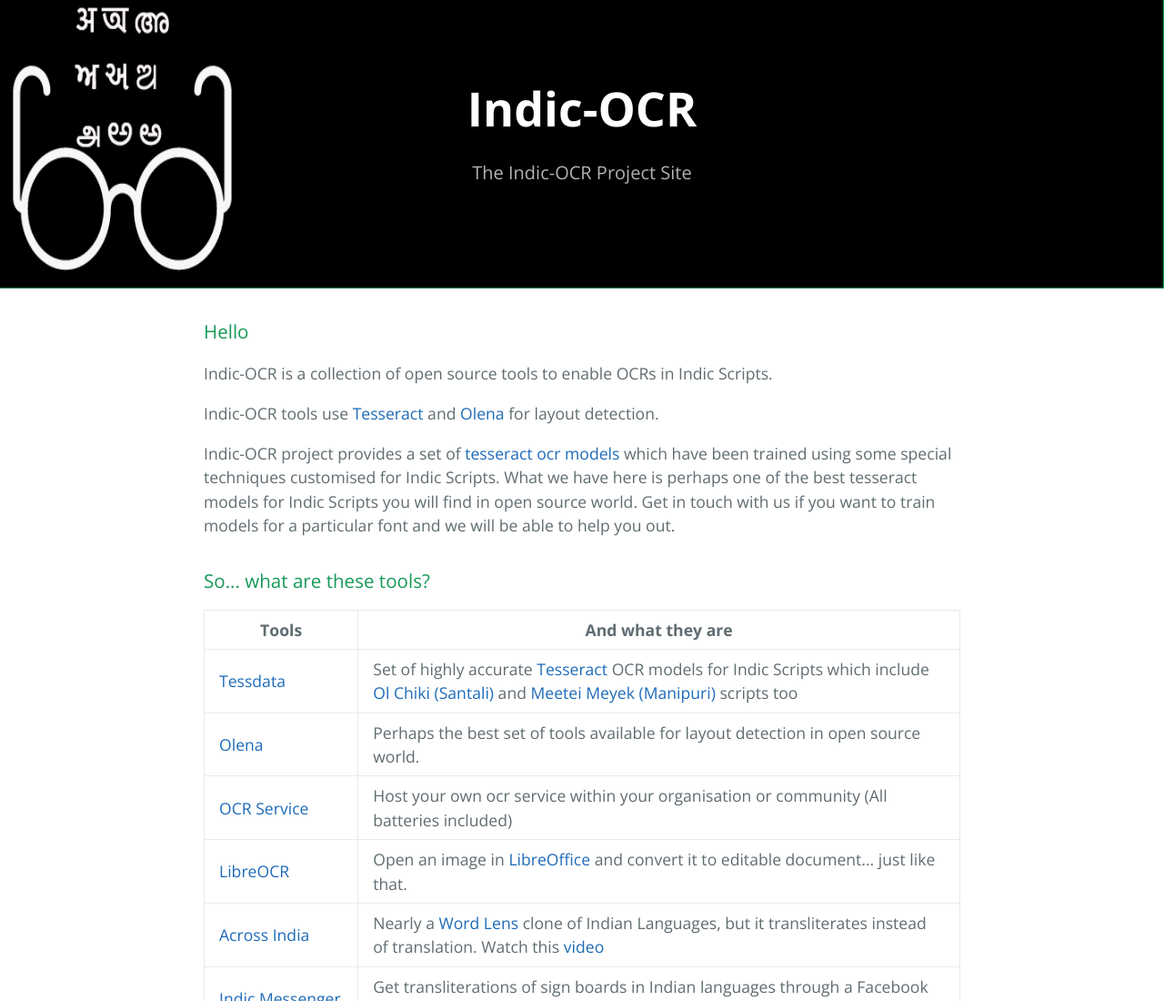
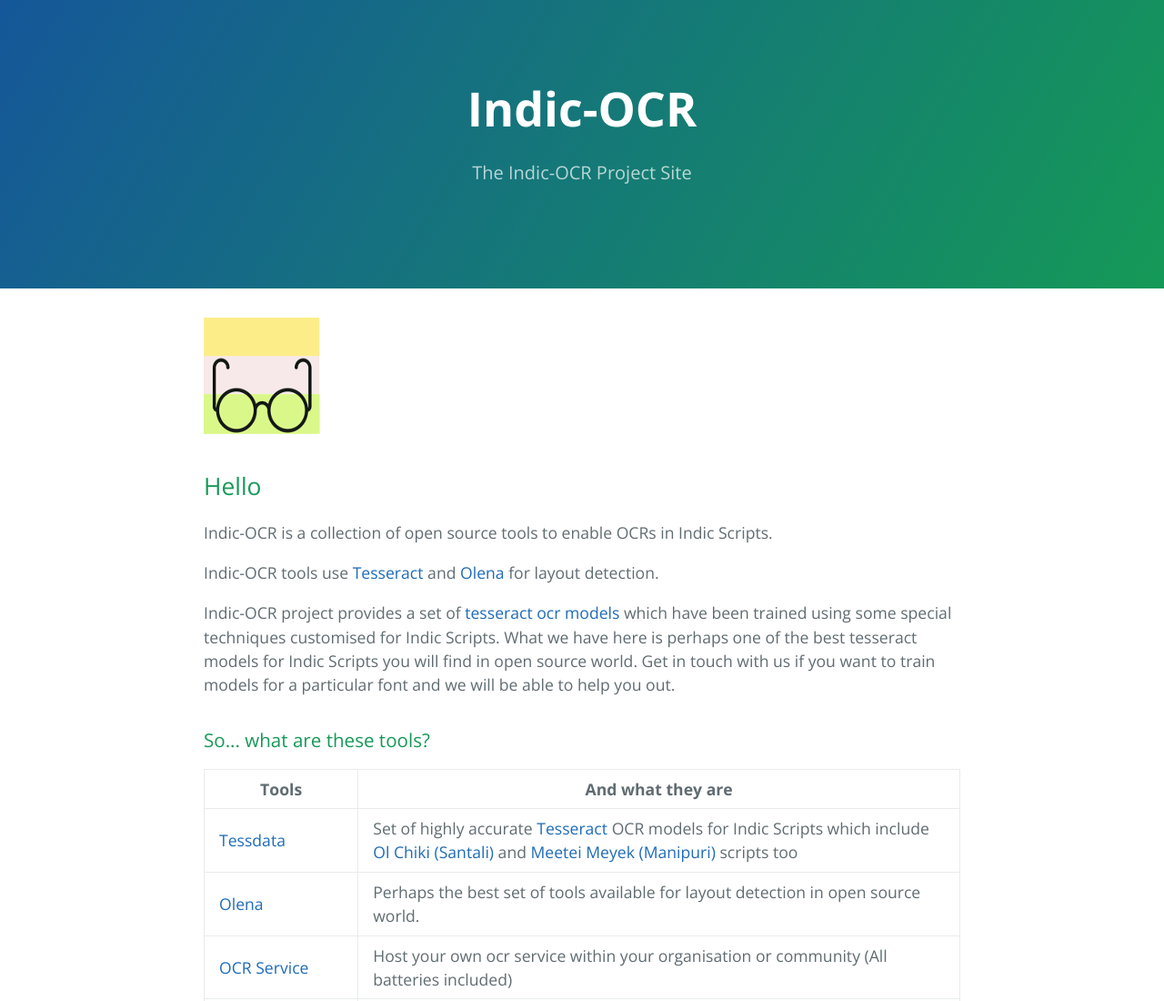
Before and after one commit to indic-ocr/indic-ocr.github.io, a website: page index.html in a window 1280 px wide. Shown: the top 1100 px of the page at 91% size. Drawn offline with nearby package versions, Linux system fonts and the light colour scheme.

Commit message:
Replace master branch with page content via GitHub

```diff
--- a/index.html
+++ b/index.html
@@ -16,8 +16,10 @@
     </section>
 
     <section class="main-content">
-      <h3>
-<a id="hello" class="anchor" href="#hello" aria-hidden="true"><span aria-hidden="true" class="octicon octicon-link"></span></a>Hello</h3>
+      <p><img src="images/indicocr128.png" alt="Logo"></p>
+
+<h2>
+<a id="hello" class="anchor" href="#hello" aria-hidden="true"><span aria-hidden="true" class="octicon octicon-link"></span></a>Hello</h2>
 
 <p>Indic-OCR is a collection of open source tools to enable OCRs in Indic Scripts.  </p>
 
--- a/stylesheets/stylesheet.css
+++ b/stylesheets/stylesheet.css
@@ -57,10 +57,7 @@
   color: #fff;
   text-align: center;
   background-color: #159957;
-  background-image: url("../images/indicocr_background.png");
-  background-size: 100% 100%;
-  background-repeat: no-repeat;
-}
+  background-image: linear-gradient(120deg, #155799, #159957); }
 
 @media screen and (min-width: 64em) {
   .page-header {
```
Also changed, not shown: params.json (+1 -1 lines).
